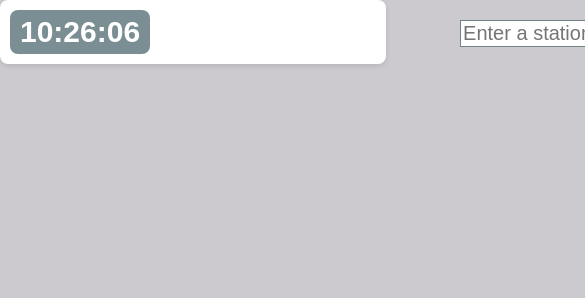
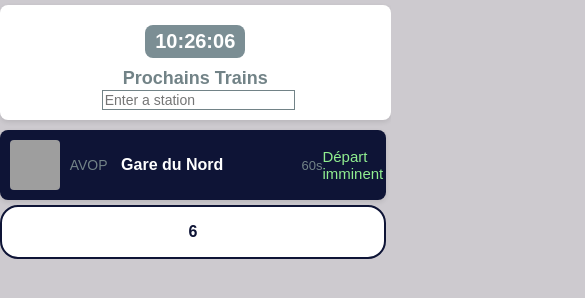
Before and after one commit to MattiaPARRINELLO/Departure-Viewer-IDFM, a plain HTML site: page index.html in a window 390 px wide. Shown: the top 298 px of the page, 585 px wide, since content can reach past the window. Drawn offline with Linux system fonts and the light colour scheme; grey boxes are pictures that could not be loaded.

Commit message:
Ajout de la structure HTML pour les éléments de train, amélioration des messages de départ et ajustements CSS pour la réactivité.

```diff
--- a/index.html
+++ b/index.html
@@ -26,6 +26,21 @@
       </div>
       <div class="track">Voie</div>
     </div>
-    <div class="trainContainer" id="trainContainer"></div>
+    <div class="trainContainer">
+      <div class="train-item">
+        <div class="logo">
+          <img
+            src="https://data.iledefrance-mobilites.fr/api/explore/v2.1/catalog/datasets/referentiel-des-lignes/files/b874ac42d638fc887ea98f56789a036d"
+            alt=""
+          />
+          <span>AVOP</span>
+        </div>
+        <div class="destination">Gare du Nord</div>
+        <div class="time-station">60s</div>
+
+        <div class="time-info" style="color: lightgreen">Départ imminent</div>
+      </div>
+      <div class="platform">6</div>
+    </div>
   </body>
 </html>
--- a/index.js
+++ b/index.js
@@ -92,7 +92,7 @@ async function getFutureTrainDepartures(stationID) { //stationID format : STIF:S
         }
         stationID = `STIF:StopPoint:Q:${stationID}:`;
     }
-    console.log(stationID)
+    console.log("New station requested : ", stationID);
     const url = `${APIUrl}/stop-monitoring?MonitoringRef=${stationID}`
     let apiKey = await getApiKey();
     let response = await fetch(url, {
@@ -112,7 +112,6 @@ async function getFutureTrainDepartures(stationID) { //stationID format : STIF:S
 async function formatNextDepartures(data) { //data is the object returned by getFutureTrainDepartures
     let returnData = [];
     const mainData = data.Siri.ServiceDelivery.StopMonitoringDelivery[0].MonitoredStopVisit;
-    console.log(mainData)
     for (const info of mainData) {
         console.groupCollapsed("####---New Departure---####")
         let isLive = true
@@ -121,7 +120,7 @@ async function formatNextDepartures(data) { //data is the object returned by get
         let arrivalTemp = 0;
         // Set default value for ArrivalPlatformName if undefined
         if (!info.MonitoredVehicleJourney.MonitoredCall.ArrivalPlatformName) {
-            info.MonitoredVehicleJourney.MonitoredCall.ArrivalPlatformName = { value: "ND" };
+            info.MonitoredVehicleJourney.MonitoredCall.ArrivalPlatformName = { value: "#" };
         }
 
         // Determine the arrival time
@@ -157,16 +156,14 @@ async function formatNextDepartures(data) { //data is the object returned by get
         let diffMinutes = Math.floor(diff / 60000);
         let diffSeconds = Math.floor((diff % 60000) / 1000);
         diff = `${diffMinutes}m ${diffSeconds}s`;
-        if (diffMinutes == 1) {
-            diff = "A l'approche"
-        } else if (diffMinutes == 0) {
-            diff = "Départ imminent"
-        }
 
         let departure = new Date(info.MonitoredVehicleJourney.MonitoredCall.ExpectedDepartureTime)
         let timeAtStation = departure - arrival
         timeAtStation = Math.floor(timeAtStation / 1000) + "s";
         if (timeAtStation == "0s") {
+            timeAtStation = null
+        }
+        if (timeAtStation == "NaNs") {
             timeAtStation = null
         }
         let misson = ""
@@ -297,6 +294,9 @@ document.getElementById("city").addEventListener("keypress", createSearchSuggest
 
 function loop() {
     document.querySelectorAll('body > div.trainContainer').forEach(div => {
+        if (div.querySelector('.data') == null) {
+            return;
+        }
         const data = JSON.parse(div.querySelector('.data').textContent);
         const timeInfo = div.querySelector('.time-info');
         const arrivalTime = new Date(data.arrivalTemp);
@@ -308,15 +308,8 @@ function loop() {
         } else {
             const diffMinutes = Math.floor(diff / 60000);
             const diffSeconds = Math.floor((diff % 60000) / 1000);
-            if (diffMinutes == 1) {
-                timeInfo.textContent = "A l'approche";
-            }
-            else if (diffMinutes == 0) {
-                timeInfo.textContent = `Départ imminent`;
-            }
-            else {
-                timeInfo.textContent = `${diffMinutes}m ${diffSeconds}s`;
-            }
+            timeInfo.textContent = `${diffMinutes}m ${diffSeconds}s`;
+
         }
     });
 }
@@ -340,7 +333,6 @@ function loading(isLoading) {
 async function createSearchSuggestions() {
     const input = document.getElementById("city");
     const suggestionsDiv = document.getElementById("suggestionContainer");
-    console.log(suggestionsDiv)
     input.addEventListener("input", async function () {
         const value = input.value;
 
@@ -367,7 +359,6 @@ async function createSearchSuggestions() {
                 suggestionsDiv.innerHTML = "";
                 main();
             });
-            console.log(div)
 
             suggestionsDiv.appendChild(div);
         });
--- a/style.css
+++ b/style.css
@@ -88,6 +88,7 @@ body {
 
 .train-item .destination {
   font-weight: bold;
+  width: 340px;
 }
 
 .destination {
@@ -99,6 +100,7 @@ body {
   font-size: 25px;
 }
 .time-info {
+  margin-left: auto;
   width: 10vw;
   text-align: right;
 }
@@ -220,3 +222,139 @@ body {
   color: white;
   transition: 0.5s;
 }
+
+/* Styles pour les écrans de taille normale (par défaut) */
+/* Aucun changement nécessaire, le site conserve son apparence actuelle */
+
+/* Écrans plus petits (tablettes et petits ordinateurs portables, max 1024px) */
+@media (max-width: 1024px) {
+  .train-info {
+    width: 95%;
+    margin: auto;
+  }
+
+  .details {
+    font-size: 30px;
+    margin: 0 20px;
+    text-align: center;
+  }
+
+  .city {
+    padding: 0 20px;
+  }
+}
+
+/* Écrans moyens (tablettes, max 768px) */
+@media (max-width: 768px) {
+  .train-info {
+    flex-direction: column;
+    align-items: center;
+    text-align: center;
+    margin: 5px auto;
+    padding: 10px;
+  }
+
+  .time,
+  .track {
+    font-size: 24px;
+    margin: 10px 0;
+  }
+  .track {
+    display: none;
+  }
+
+  .details {
+    font-size: 24px;
+  }
+
+  .city {
+    padding: 0;
+    font-size: 20px;
+  }
+
+  .city input {
+    width: 90%;
+    font-size: 16px;
+  }
+
+  .trainContainer {
+    padding: 0;
+    margin: 0;
+  }
+
+  .train-item {
+    padding: 10px;
+    margin: 5px;
+    margin-left: 5px;
+  }
+
+  .train-item .time-info {
+    font-size: 15px;
+    margin-right: 15px;
+  }
+
+  .time-station {
+    font-size: 13px;
+  }
+
+  .destination {
+    font-size: 20px;
+    margin-right: 10px;
+    width: 130px;
+  }
+
+  .platform {
+    font-size: 20px;
+    margin: 10px auto;
+  }
+
+  .train-item .logo span {
+    font-size: 14px;
+    margin-right: 5px;
+  }
+}
+
+/* Écrans très petits (téléphones, max 480px) */
+@media (max-width: 480px) {
+  .time {
+    font-size: 20px;
+  }
+
+  .details {
+    font-size: 18px;
+  }
+
+  .city {
+    font-size: 18px;
+  }
+
+  .city input {
+    font-size: 14px;
+    width: 100%;
+  }
+
+  .trainContainer {
+    flex-direction: column;
+    align-items: center;
+  }
+
+  .train-item {
+    width: 95%;
+    font-size: 16px;
+  }
+
+  .destination {
+    font-size: 16px;
+  }
+
+  .time-info {
+    font-size: 14px;
+  }
+
+  .platform {
+    font-size: 16px;
+    width: 93vw;
+    margin: 0 10px;
+    margin-bottom: 15px;
+  }
+}
```
